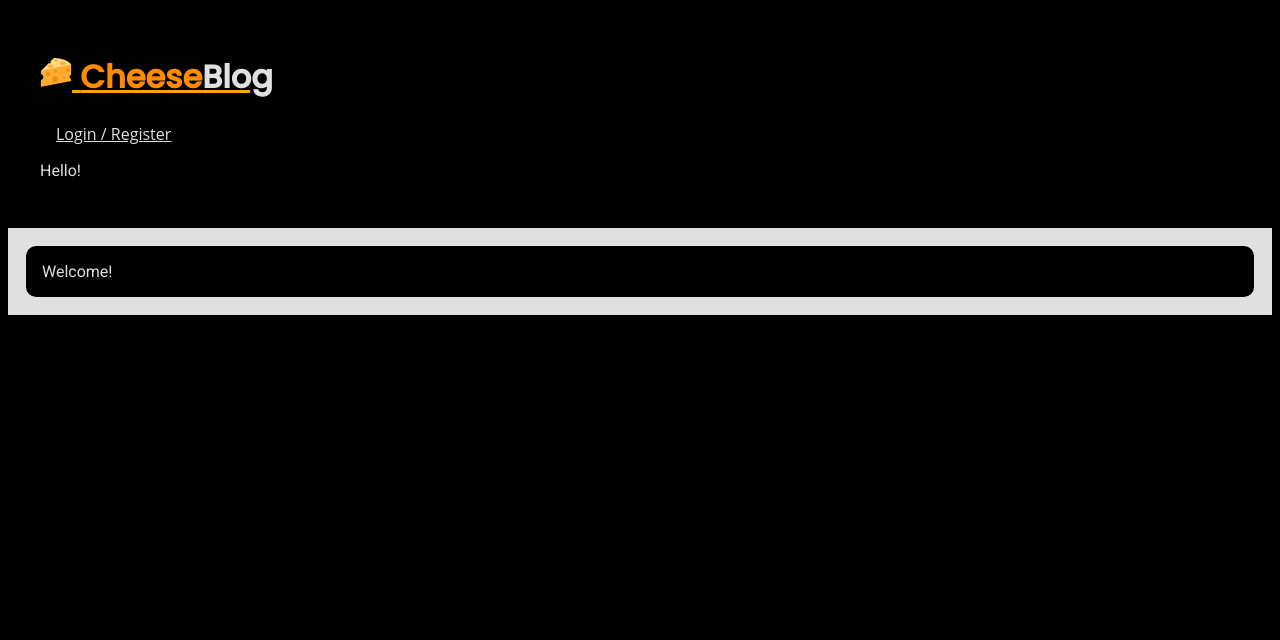
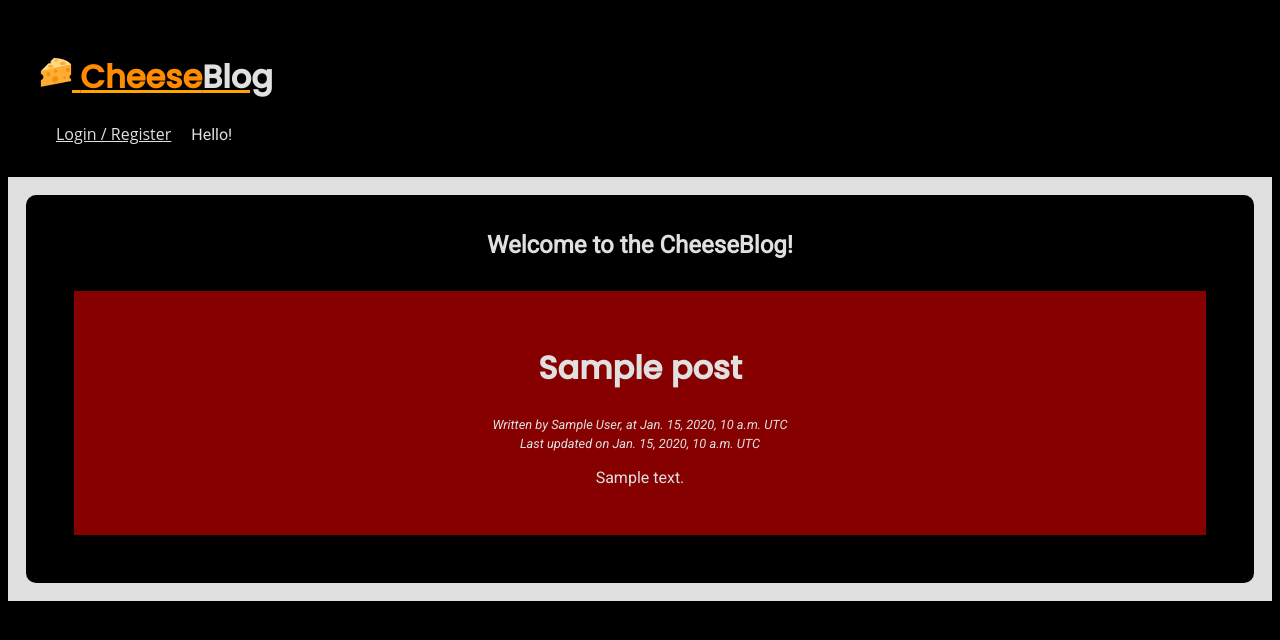
Before and after one commit to fwibisono87/CheeseBlog, a Django app: template templates/home.html in a window 1280 px wide. Shown: the top 640 px of the page. Run offline with Django 3.2, Linux system fonts and the light colour scheme; the template is opened without the code that fills it: most values are stand-ins (such as "Sample title", 1, 10 or a date in 2020).

Commit message:
blog posts now show up in the homepage!

```diff
--- a/blog/admin.py
+++ b/blog/admin.py
@@ -3,9 +3,7 @@ from .models import Blog
 
 class BlogAdmin(admin.ModelAdmin):
     ##fields displayed on admmin
-    list_display = ('title', 'slug', 'status','created_on')
-    ##available filters
-    list_filter = ("status",)
+    list_display = ('title', 'slug', 'created_on')
     ##searchable fields
     search_fields = ['title', 'content']
     ##auto-create slug field with title
--- a/blog/views.py
+++ b/blog/views.py
@@ -1,3 +1,7 @@
 from django.shortcuts import render
+from django.template.context_processors import request
+
+from .models import Blog
+
 
 # Create your views here.
--- a/static/css/main.css
+++ b/static/css/main.css
@@ -53,3 +53,25 @@ h1{
     background-color: #e0e0e0;
     padding: 0.125em;
 }
+.post-card{
+    background-color: #870000;
+    padding: 2em;
+    margin: 2em;
+    text-align: revert;
+    align-content: revert;
+
+}
+.post-card > metadata{
+    text-align: left;
+}
+.post-card > h1{
+    text-align: left;
+}
+
+.post-card .byline{
+    text-align: left;
+    font-family: Roboto;
+    display: inline;
+    font-size: 0.8rem;
+    font-style: italic ;
+}
--- a/templates/base.html
+++ b/templates/base.html
@@ -27,9 +27,9 @@
             {% if user.is_authenticated %}
                 <a href="/my" class="navbarlink">My Account</a>
                 <a href="/accounts/logout" class="navbarlink">Logout</a>
-                <p>Hello, {{ user.username }}!</p>
+                <span>Hello, {{ user.username }}!</span>
             {% else %}
-                <p>Hello!</p>
+                <span>Hello!</span>
             {% endif %}
 
         </div>
--- a/templates/home.html
+++ b/templates/home.html
@@ -3,5 +3,25 @@
     CheeseBlog
 {% endblock %}
 {% block body %}
-    Welcome!
+    <div class="center-content">
+        <h2>
+            Welcome to the CheeseBlog!
+        </h2>
+        {% if posts %}
+            {% for post in posts %}
+                <div class="post-card">
+                    <div class="metadata">
+                        <h1>{{ post.title }}</h1>
+                        <span class="byline">Written by {{ post.author }}, at {{ post.created_on }} UTC<br>Last updated on {{ post.updated_on }} UTC</span>
+                    </div>
+                    <div class="post-content">
+                        <p>{{ post.content|linebreaks }}</p>
+                    </div>
+                </div>
+            {% endfor %}
+        {% else %}
+            No posts so far!<br>
+            Why not <a href="">create one of your own?</a>
+        {% endif %}
+    </div>
 {% endblock %}
```
Also changed, not shown: home/views.py (+5 -2 lines).
